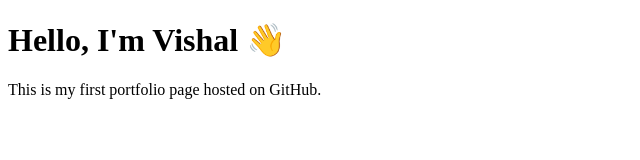
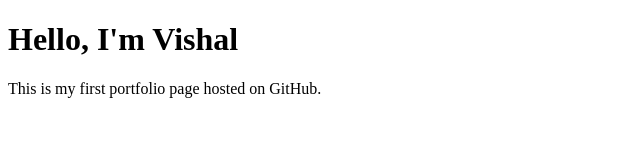
Before and after one commit to Vishal3939/practice, a plain HTML site: page index.html in a window 1280 px wide. Shown: the whole page, without its empty margins (0-640 px from the left). Drawn offline with Linux system fonts and the light colour scheme.

Commit message:
Update index.html

```diff
--- a/index.html
+++ b/index.html
@@ -4,7 +4,7 @@
     <title>My Portfolio</title>
 </head>
 <body>
-    <h1>Hello, I'm Vishal 👋</h1>
+    <h1>Hello, I'm Vishal </h1>
     <p>This is my first portfolio page hosted on GitHub.</p>
 </body>
 </html>
```
